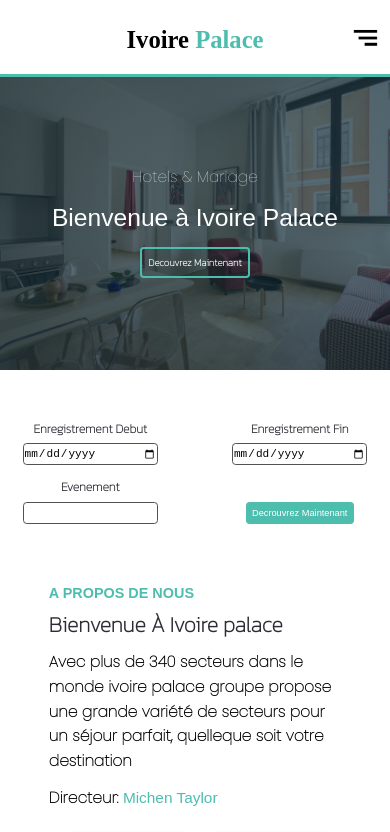
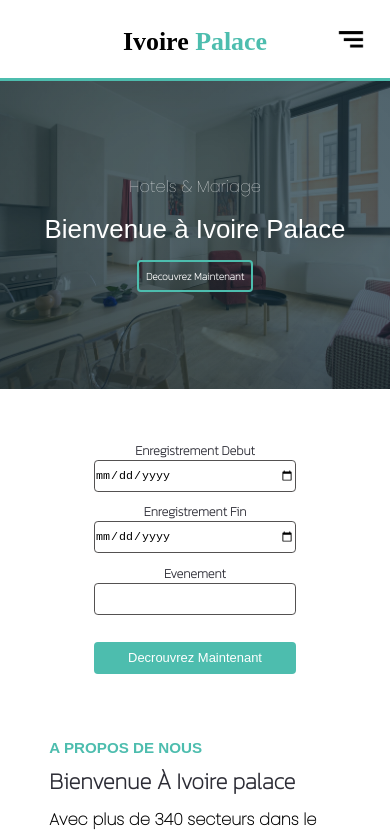
Before and after one commit to K-F-Boris-Koffi/ivoire.palace, a plain HTML site: page index.html in a window 390 px wide. Shown: the top 832 px of the page. Drawn offline with Linux system fonts and the light colour scheme.

Commit message:
Add files via upload

```diff
--- a/style.css
+++ b/style.css
@@ -54,7 +54,7 @@
 {
     display: none;
     position: absolute;
-    right: 2rem;
+    right: 4rem;
     top: 4rem;
     border: none;
     background: url('images/nav_btn_icon.png') no-repeat;
@@ -104,6 +104,7 @@ header h1
     font-family: 'Noto Serif Makasar', serif;
     transition: all 0.3s ease-out;
 }
+
 
 header h1 span
 {
@@ -329,6 +330,7 @@ main #form_section form div
     flex-direction: column;
     height: 7.5rem;
     width: 22rem;
+    min-width: 202px;
     justify-content: space-between;
     align-items: center;
     /* gap: 1rem; */
@@ -344,6 +346,7 @@ main #form_section form div input
 {
     width: 100%;
     height: 3.5rem;
+    min-height: 32px;
     font-size: 1.8rem;
     border-radius: 0.6rem;
     border: 1px solid #535151;
@@ -352,12 +355,12 @@ main #form_section form div input
 main #form_section form div input[type="submit"]
 {
     background-color: #4dbdae;
-    width: fit-content;
+    width: 100%;
     padding: 1rem;
     color: #fff;
     border: none;
     align-self: flex-end;
-    font-size: 1.5rem;
+    font-size: 2rem;
     cursor: pointer;
 }
 
@@ -679,6 +682,16 @@ main #section_temoignages div.box_paragraphe h3 + p
         background-color: initial;
     }
 
+    main #bannniere
+    {
+        height: 52rem;
+
+    }
+    main #form_section form div
+    {
+        width: 26rem;
+    }
+
 }
 
 @media screen and (max-width: 425px)
@@ -686,7 +699,7 @@ main #section_temoignages div.box_paragraphe h3 + p
 
     html
     {
-        font-size: 38.5%;
+        font-size: 40.5%;
 
     }
 
@@ -697,7 +710,7 @@ main #section_temoignages div.box_paragraphe h3 + p
 
     html
     {
-        font-size: 35.5%;
+        font-size: 39.5%;
 
     }
 
@@ -708,7 +721,7 @@ main #section_temoignages div.box_paragraphe h3 + p
 
     html
     {
-        font-size: 30.5%;
+        font-size: 38.5%;
 
     }
 
```
